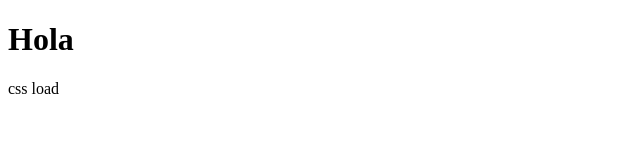
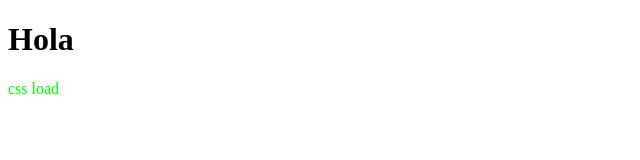
Before and after one commit to mminguezz/mminguezz, a plain HTML site: page index.html in a window 1280 px wide. Shown: the full height of the page, 0-640 px from the left. Drawn offline with Linux system fonts and the light colour scheme.

Commit message:
more lime

```diff
--- a/main.css
+++ b/main.css
@@ -1,3 +1,5 @@
+p { color: lime}
+
 vd-document::part(loading_container) {
   background-color: red;
 }
```
